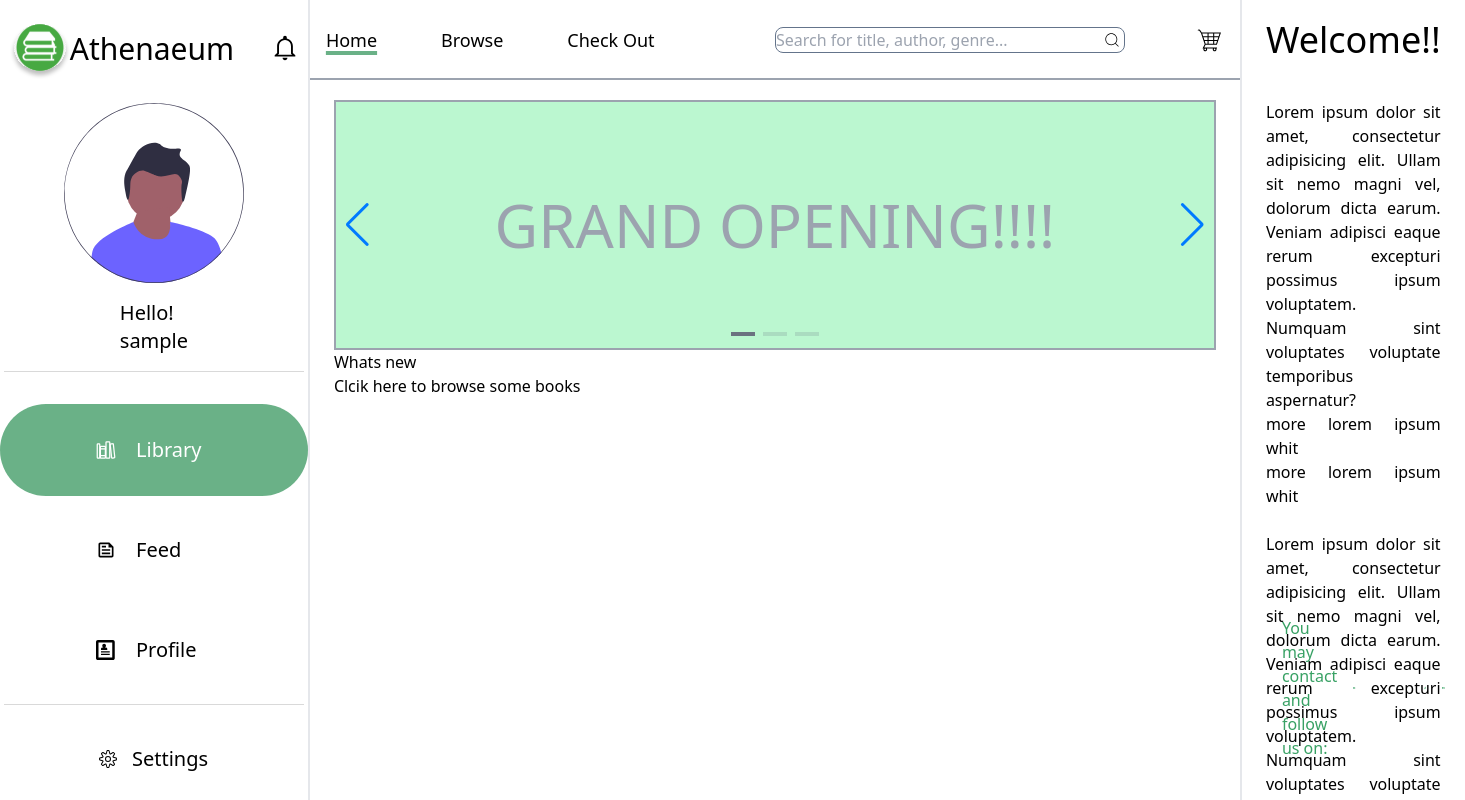
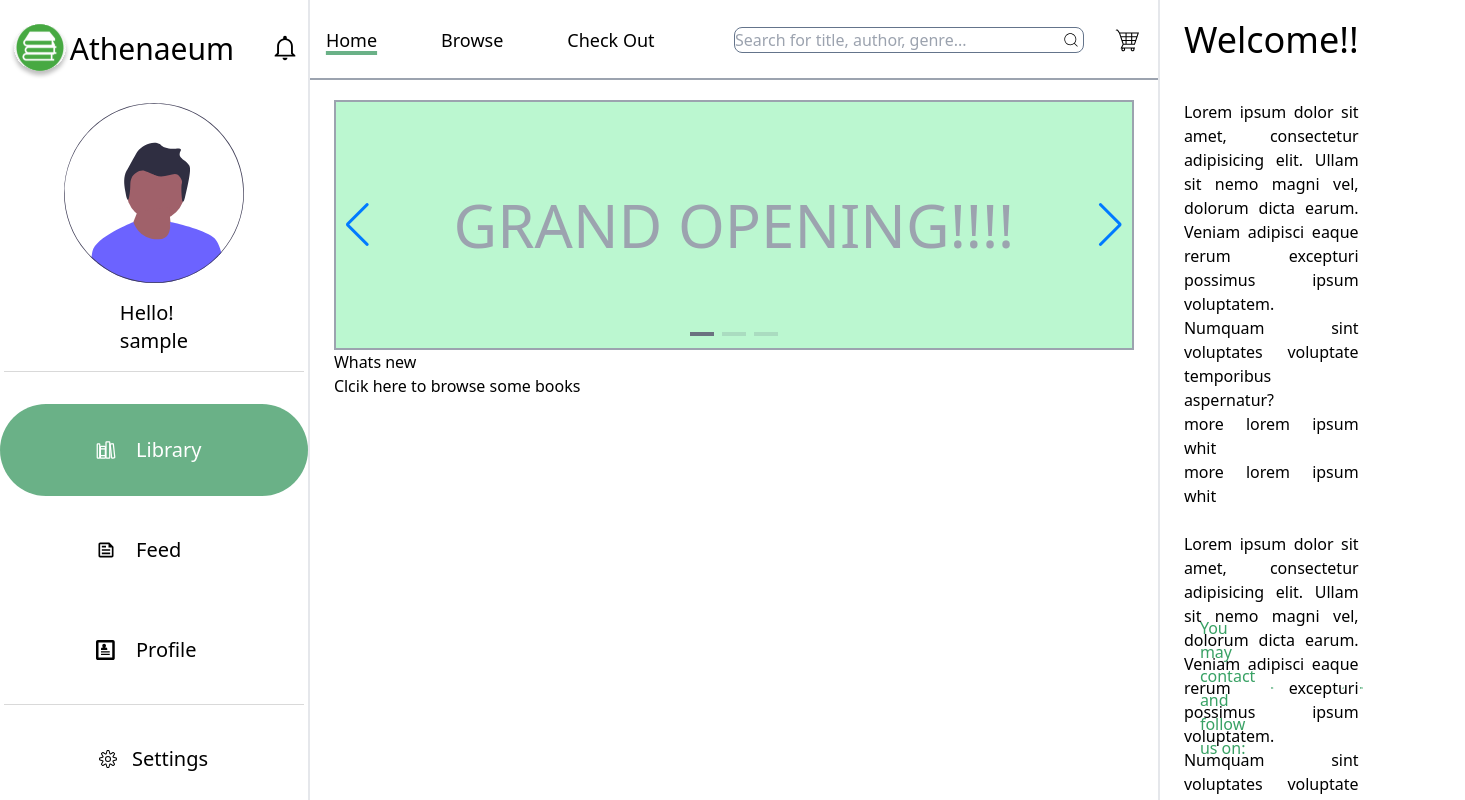
Before and after one commit to Badymits/react-library, a React (Vite) app: page /library/home in a window 1280 px wide. Shown: the top 800 px of the page, 1465 px wide, since content can reach past the window. Built offline with nearby package versions, Linux system fonts and the light colour scheme; no server answers; sample sign-in values are in the browser's storage; some icons are missing.

Commit message:
updated styling for swiper component

```diff
--- a/src/pages/pagetab/Home.jsx
+++ b/src/pages/pagetab/Home.jsx
@@ -17,7 +17,7 @@ const Home = () => {
             pagination={true}
             navigation={true}
             loop={true}
-            className='h-[250px]'
+            className='h-[250px] block mx-auto xl:max-w-[800px] lg:max-w-[760px]'
           >
             <SwiperSlide className='swiper-container-home'>
               <h1 className='text-6xl text-gray-400'>GRAND OPENING!!!! </h1>
```
